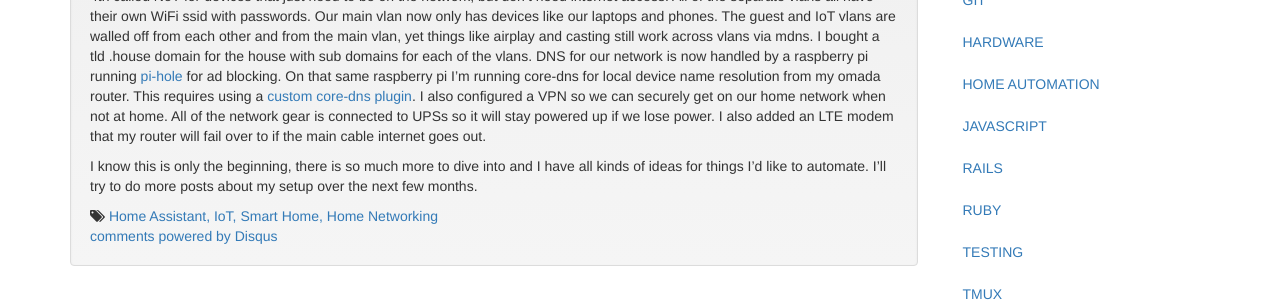
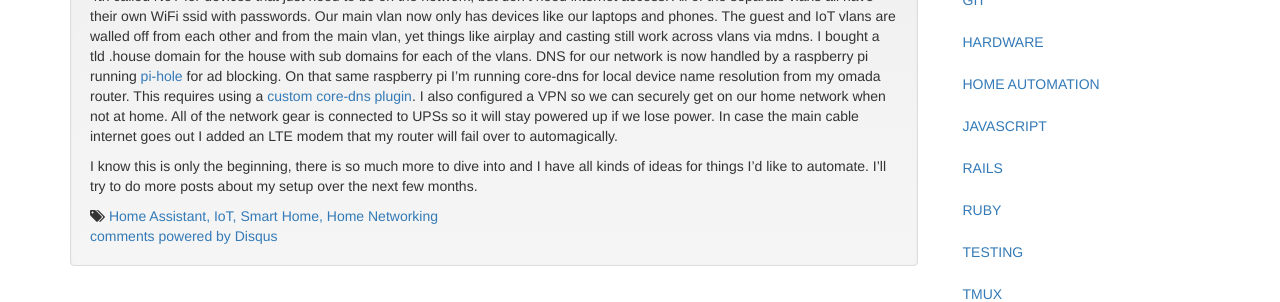
Before and after one commit to danielnolan/danielnolan.github.com, a Jekyll site: the page built from _posts/2023-12-28-my-winter-deep-dive-into-home-automation-&-networking.md, in a window 1280 px wide and 1207 px high. Shown: the part 722-1024 px from the top of the window. Built offline with Jekyll 4.4.1, drawn with Linux system fonts in a browser that asks for light colours; nearby versions of some CDN libraries; comment, search, counter and statistics services are not loaded.

Commit message:
Update copy

```diff
--- a/_posts/2023-12-28-my-winter-deep-dive-into-home-automation-&-networking.md
+++ b/_posts/2023-12-28-my-winter-deep-dive-into-home-automation-&-networking.md
@@ -76,8 +76,8 @@ On that same raspberry pi I'm running core-dns for local device name
 resolution from my omada router. This requires using a [custom core-dns plugin].
 I also configured a VPN so we can securely get on our home network when not at
 home. All of the network gear is connected to UPSs so it will stay
-powered up if we lose power. I also added an LTE modem that my router will fail over to if the
-main cable internet goes out.
+powered up if we lose power. In case the main cable internet goes out I added an
+LTE modem that my router will fail over to automagically.
 
 I know this is only the beginning, there is so much more to dive into
 and I have all kinds of ideas for things I'd like to automate. I'll try
```
